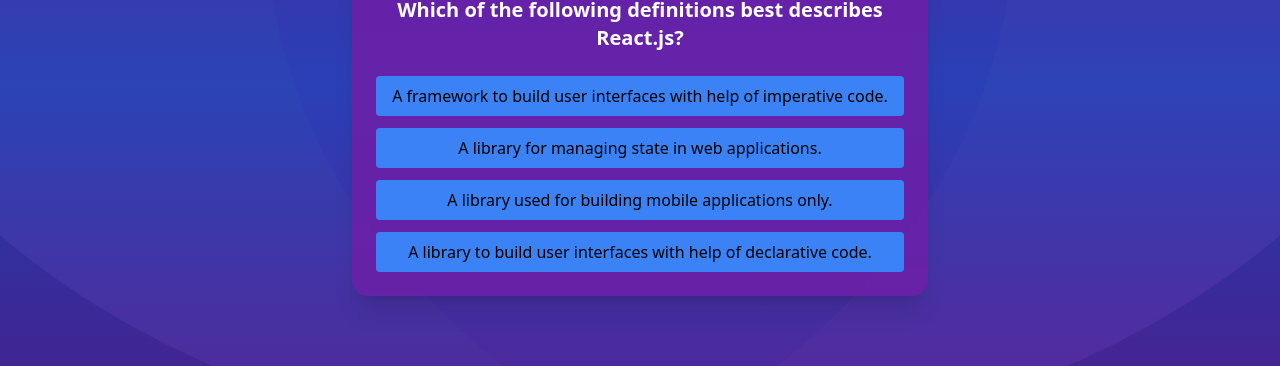
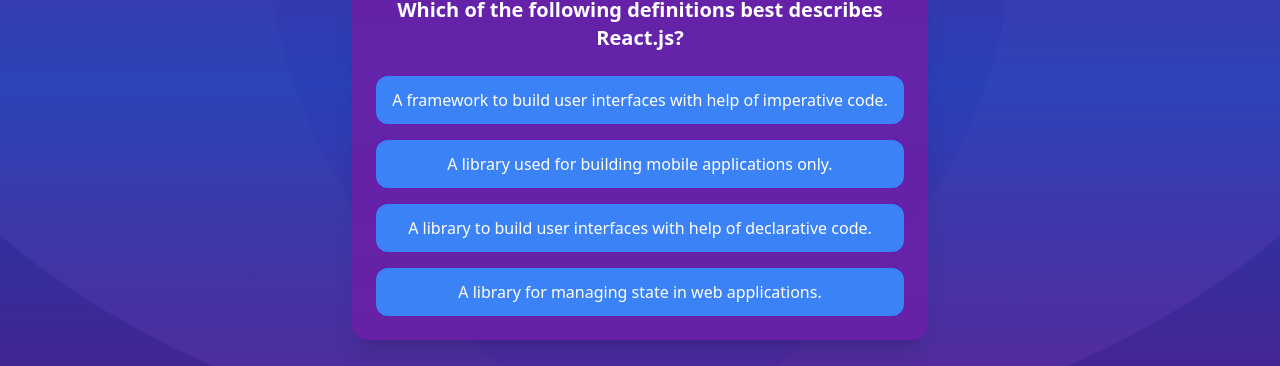
Before and after one commit to HasnaChalla/Quiz-Interactif-React, a React (Create React App) app in the folder quiz-interactif-react/: page / in a window 1280 px wide. Shown: the part 316-682 px from the top of the page. Built offline with nearby package versions, Linux system fonts and the light colour scheme.

Commit message:
Update Answers.jsx

```diff
--- a/quiz-interactif-react/src/components/Answers.jsx
+++ b/quiz-interactif-react/src/components/Answers.jsx
@@ -1,61 +1,45 @@
-import { useRef, useState } from "react";
+import { useState } from "react";
 
-function shuffle(array) {
-  return [...array].sort(() => Math.random() - 0.5);
-}
+const Answers = ({ answers, selectedAnswer, correctAnswer }) => {
+  const [etat, setEtat] = useState(""); // "selected" après un clic
+  const [answer, setAnswer] = useState(null); // réponse choisie
 
-function Answers({ answers, correctAnswer, onAnswer }) {
-  const shuffled = useRef(shuffle(answers));
-  const [selected, setSelected] = useState(null);
-  const [status, setStatus] = useState("idle");
+  const handleClick = (ans) => {
+    console.log(correctAnswer)
+    if (etat === "selected") return;
+    setAnswer(ans);
+    setEtat("selected");
+    selectedAnswer(ans); // remonte la réponse choisie au parent
+  };
 
-  function handleClick(answer) {
-    if (selected) return;
+  const getClass = (ans) => {
 
-    setSelected(answer);
-    setStatus("selected");
+    if (etat !== "selected")
+      return "bg-blue-500 hover:bg-orange-500";
 
-    setTimeout(() => {
-      if (answer === correctAnswer) {
-        setStatus("correct");
-      } else {
-        setStatus("wrong");
-      }
-    }, 500);
+    if (ans !== answer)
+      return "bg-blue-500 opacity-70";
 
-    setTimeout(() => {
-      onAnswer(answer);
-    }, 1200);
-  }
-
-  function getButtonStyle(answer) {
-    if (status === "selected" && answer === selected)
-      return "bg-orange-400";
-
-    if (status === "correct" && answer === correctAnswer)
-      return "bg-green-600";
-
-    if (status === "wrong" && answer === selected)
-      return "bg-red-600";
-
-    return "bg-blue-500 hover:bg-blue-600";
-  }
+    return ans === correctAnswer
+      ? "bg-green-600"
+      : "bg-red-600";
+  };
 
   return (
-    <ul className="space-y-3">
-      {shuffled.current.map(answer => (
-        <li key={answer}>
+    <ul className="space-y-4">
+      {answers.map((ans) => (
+        <li key={ans}>
           <button
-            onClick={() => handleClick(answer)}
-            disabled={selected !== null}
-            className={`w-full py-2 rounded transition-colors ${getButtonStyle(answer)}`}
+            onClick={() => handleClick(ans)}
+            disabled={etat === "selected"} // désactive après clic
+            className={`w-full py-3 rounded-xl text-white font-medium transition-all duration-300 ${getClass(ans)}`}
           >
-            {answer}
+            {ans}
           </button>
         </li>
       ))}
     </ul>
   );
-}
+};
 
 export default Answers;
```
